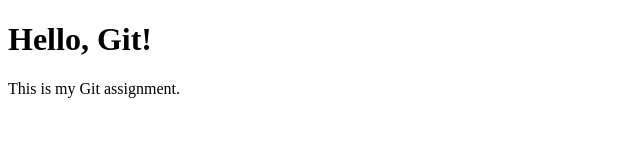
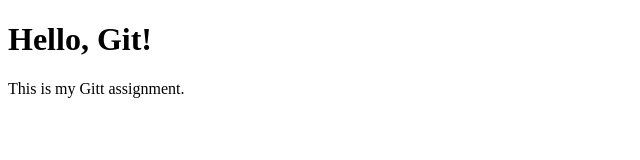
Before and after one commit to Budidhavinaykumargoud/GitAssignment, a plain HTML site: page index.html in a window 1280 px wide. Shown: the full height of the page, 0-640 px from the left. Drawn offline with Linux system fonts and the light colour scheme.

Commit message:
Added some text in Index.html

```diff
--- a/index.html
+++ b/index.html
@@ -5,6 +5,6 @@
 </head>
 <body>
     <h1>Hello, Git!</h1>
-    <p>This is my Git assignment.</p>
+    <p>This is my Gitt assignment.</p>
 </body>
 </html>
```
